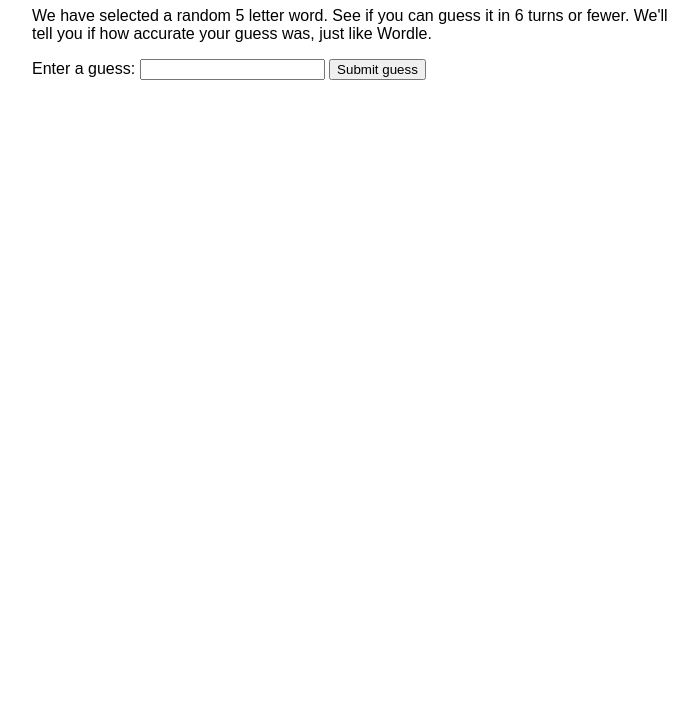
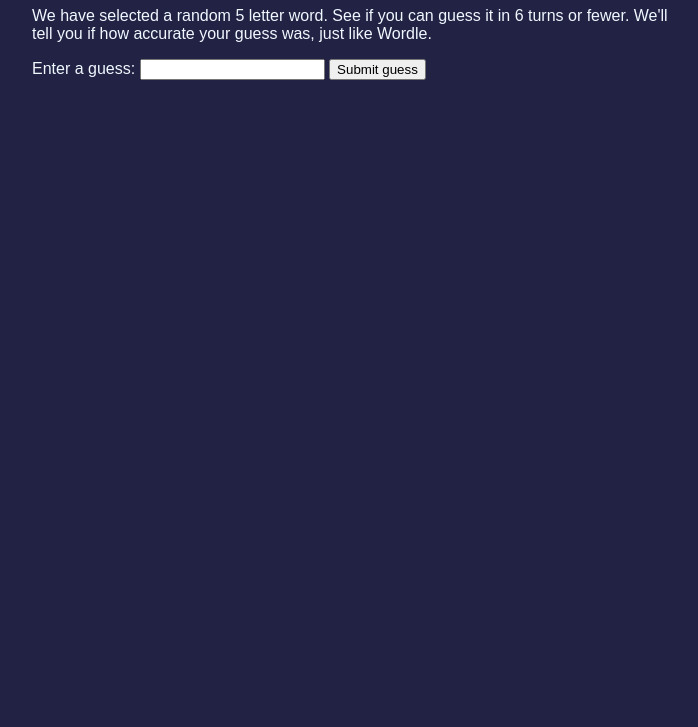
Before and after one commit to 2nav/wordle, a plain HTML site: page index.html in a window 1280 px wide. Shown: the part 73-800 px from the top of the page, without its empty margins (288-986 px from the left). Drawn offline with Linux system fonts and the light colour scheme.

Commit message:
Changed to blue theme

```diff
--- a/style.css
+++ b/style.css
@@ -1,5 +1,7 @@
 html {
     font-family: sans-serif;
+    background-color: #222244;
+    color: aliceblue;
   }
 
   body {
```
